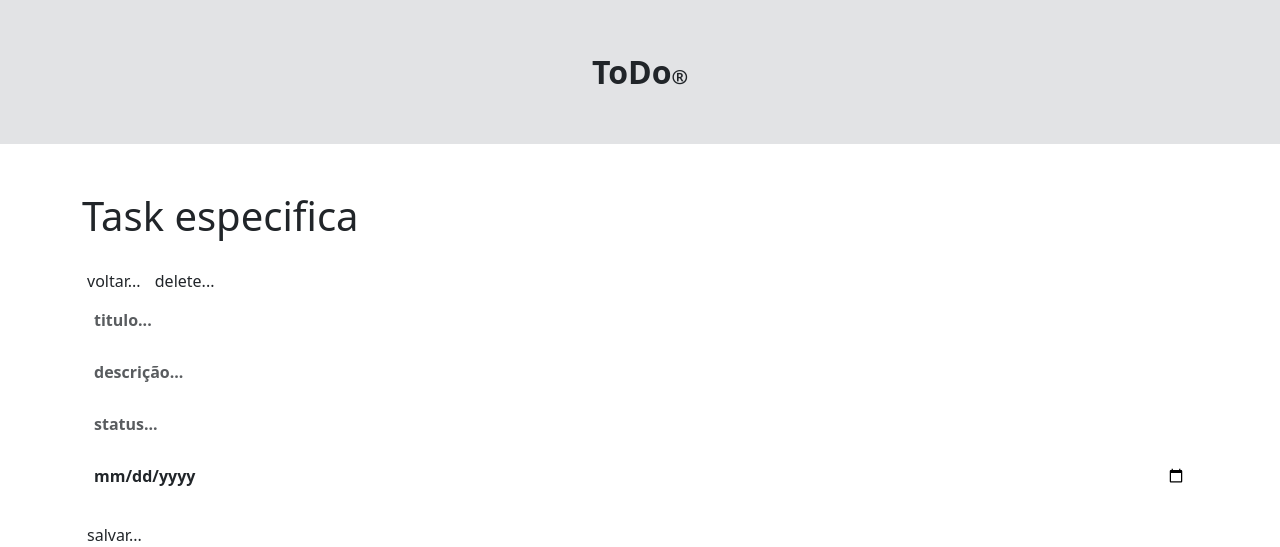
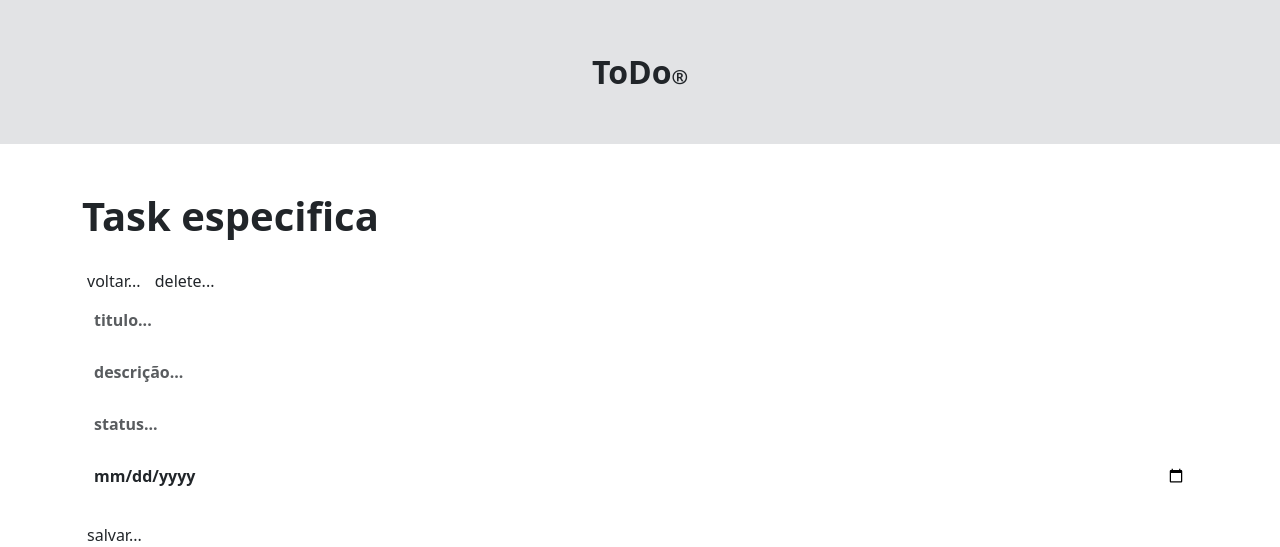
Before and after one commit to danielBRTanimacao/To-Do-python, a Django app: template ToDoApp/templates/pages/task.html in a window 1280 px wide. Shown: the top 547 px of the page. Run offline with Django 5.2, Linux system fonts and the light colour scheme; the template is opened without the code that fills it: values that come from a table or form of the project are taken from there, others are empty.

Commit message:
creating simple design on task

```diff
--- a/ToDoApp/templates/pages/task.html
+++ b/ToDoApp/templates/pages/task.html
@@ -2,7 +2,7 @@
 {% block content %}
     {% include "partials/_header.html" %}
     <main class="container">
-        <h1 class="pt-5 hoverdefault">Task especifica</h1>
+        <h1 class="pt-5 hoverdefault fw-bold">Task especifica</h1>
         <span class="ms-1">
             <a class="btn btn-tasks" href="{% url "index" %}">voltar...</a>
             <a class="ms-2 btn btn-tasks" href="{% url "delete_task" task.id %}">delete...</a>
```
